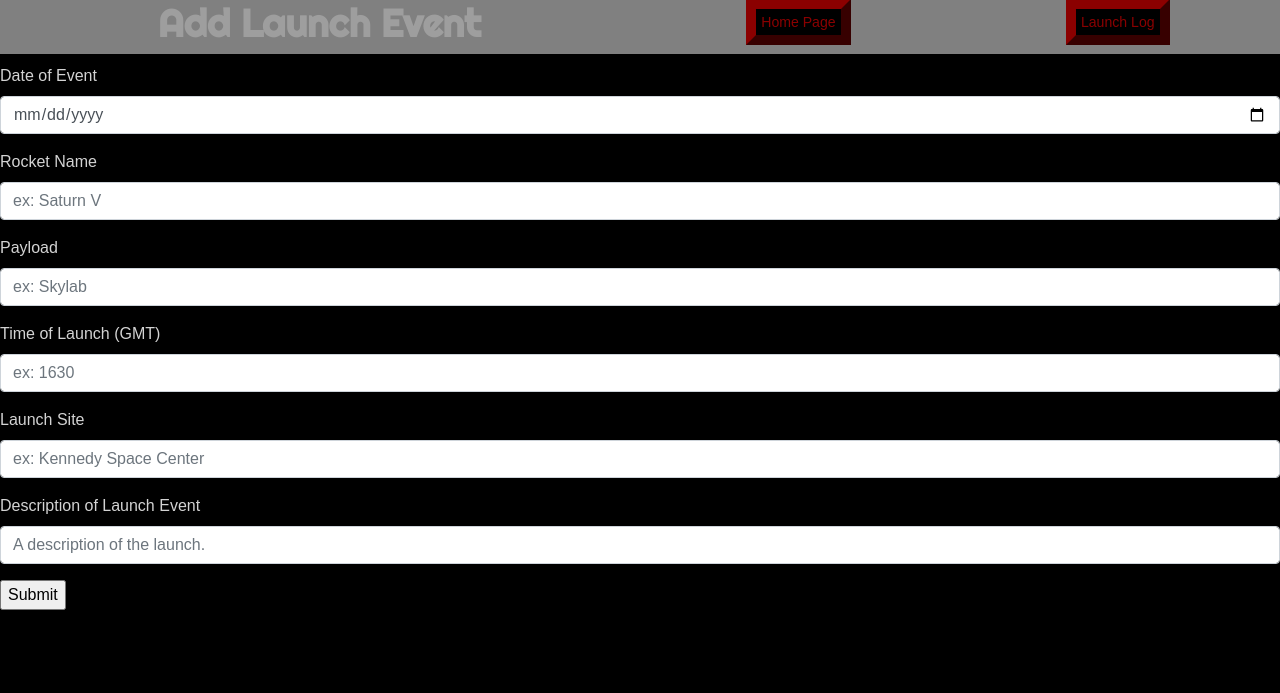
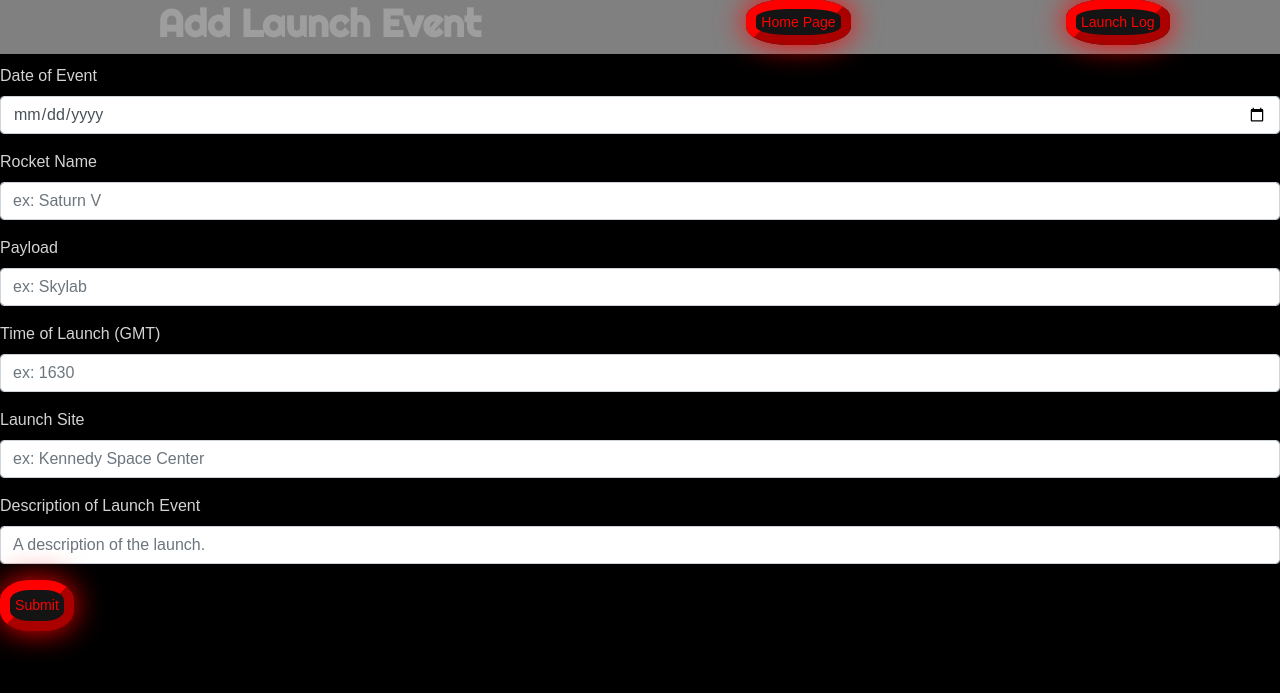
Before and after one commit to jdrakecode/django_solo, a Django app: page /add_launch in a window 1280 px wide. Shown: the top 693 px of the page. Run offline with Django 3.2, Linux system fonts and the light colour scheme; some libraries are stand-ins or nearby versions; grey boxes are pictures that could not be loaded.

Commit message:
update styling

```diff
--- a/spacelaunch/space_news/static/style.css
+++ b/spacelaunch/space_news/static/style.css
@@ -8,28 +8,53 @@ form {
 }
 
 a:link {
-    background-color: black;
+    background-color: rgb(20, 20, 20);
     font-size: 1.1vmax;
     text-decoration: none;
-    color: darkred;
+    color: red;
     padding: 5px;
-    border-color: darkred;
+    border-color: red;
     border-style: outset;
     border-width: 10px;
+    box-shadow: 0px 0px 30px red;
+    border-radius: 40%;
+    transition-duration: 0.9s;
 }
 
 a:visited {
-    color: darkred;
+    color: red;
 }
 
 a:hover {
-    background-color: rgb(20, 20, 20);
-    color: red;
-    border-color: red;
+    background-color: black;
+    color: darkred;
+    border-color: darkred;
+    box-shadow: 0px 0px 10px darkred;
 }
 
 a:active {
     border-style: inset;
+}
+
+.button {
+    background-color: rgb(20, 20, 20);
+    font-size: 1.1vmax;
+    text-decoration: none;
+    color: red;
+    padding: 5px;
+    border-color: red;
+    border-style: outset;
+    border-width: 10px;
+    box-shadow: 0px 0px 30px red;
+    border-radius: 40%;
+    transition-duration: 0.9s;
+}
+
+.button:hover {
+    background-color: black;
+    color: darkred;
+    border-color: darkred;
+    box-shadow: 0px 0px 10px darkred;
 }
 
 .col-6 {
@@ -124,28 +149,3 @@ a:active {
     font-size: 2vmax;
     /* font-size: 40px; */
 }
-
-/* .main {
-    display: flex;
-    flex-wrap: wrap;
-} */
-
-/* .news-col {
-    background-color: black;
-    flex: 0 0 50%;
-    display: flex;
-    flex-wrap: wrap;
-} */
-
-/* .launch-col {
-    background-color: blue;
-    flex: 0 0 50%;
-    display: flex;
-    flex-wrap: wrap;
-} */
-
-/* .news-event {
-    background-color: lightgrey;
-    display: flex;
-    flex-wrap: wrap;
-} */
--- a/spacelaunch/templates/space_news/add_launch.html
+++ b/spacelaunch/templates/space_news/add_launch.html
@@ -46,7 +46,7 @@
                 <input name="description" type="text" class="form-control" placeholder="A description of the launch.">
             </div>
             <div class="form-group">
-                <input type="submit" class="form_submit">
+                <input type="submit" class="form_submit button" value="Submit">
             </div>
         </form>
     </div>
--- a/spacelaunch/templates/space_news/add_news.html
+++ b/spacelaunch/templates/space_news/add_news.html
@@ -34,7 +34,7 @@
                 <input name="info" type="text" class="form-control" placeholder="A description of the event.">
             </div>
             <div class="form-group">
-                <input type="submit" class="form_submit">
+                <input type="submit" class="form_submit button" value="Submit">
             </div>
         </form>
     </div>
--- a/spacelaunch/templates/space_news/launch_archive.html
+++ b/spacelaunch/templates/space_news/launch_archive.html
@@ -33,10 +33,10 @@
                     <form action="{% url 'delete_launch' %}" method="POST">
                         {% csrf_token %}
                         <input type="hidden" name="id" value="{{ i.id }}">
-                        <input type="submit" value="Delete">
+                        <input type="submit" class="button" value="Delete">
                     </form>
                     <br>
-                    <a href="{% url 'update_launch' i.id %}">Update Launch Event</a>
+                    <a href="{% url 'update_launch' i.id %}">Update</a>
                 </div>
                 <br>
             </div>
--- a/spacelaunch/templates/space_news/news_archive.html
+++ b/spacelaunch/templates/space_news/news_archive.html
@@ -31,10 +31,10 @@
                         <form action="{% url 'delete_news' %}" method="POST">
                             {% csrf_token %}
                             <input type="hidden" name="id" value="{{ i.id }}">
-                            <input type="submit" value="Delete">
+                            <input class="button" type="submit" value="Delete">
                         </form>
                         <br>
-                        <a href="{% url 'update_news' i.id %}">Update News Event</a>
+                        <a href="{% url 'update_news' i.id %}">Update</a>
                     </div>
                 </div>
             </div>
--- a/spacelaunch/templates/space_news/update_launch.html
+++ b/spacelaunch/templates/space_news/update_launch.html
@@ -46,7 +46,7 @@
                 <input name="description" type="text" class="form-control" placeholder="{{ update.description }}">
             </div>
             <div class="form-group">
-                <input type="submit" class="form_submit">
+                <input type="submit" class="button" value="Update">
             </div>
         </form>
     </div>
--- a/spacelaunch/templates/space_news/update_news.html
+++ b/spacelaunch/templates/space_news/update_news.html
@@ -34,7 +34,7 @@
                 <input name="info" type="text" class="form-control" placeholder="{{ update.info }}">
             </div>
             <div class="form-group">
-                <input type="submit" class="form_submit">
+                <input type="submit" class="button" value="Update">
             </div>
         </form>
     </div>
```
